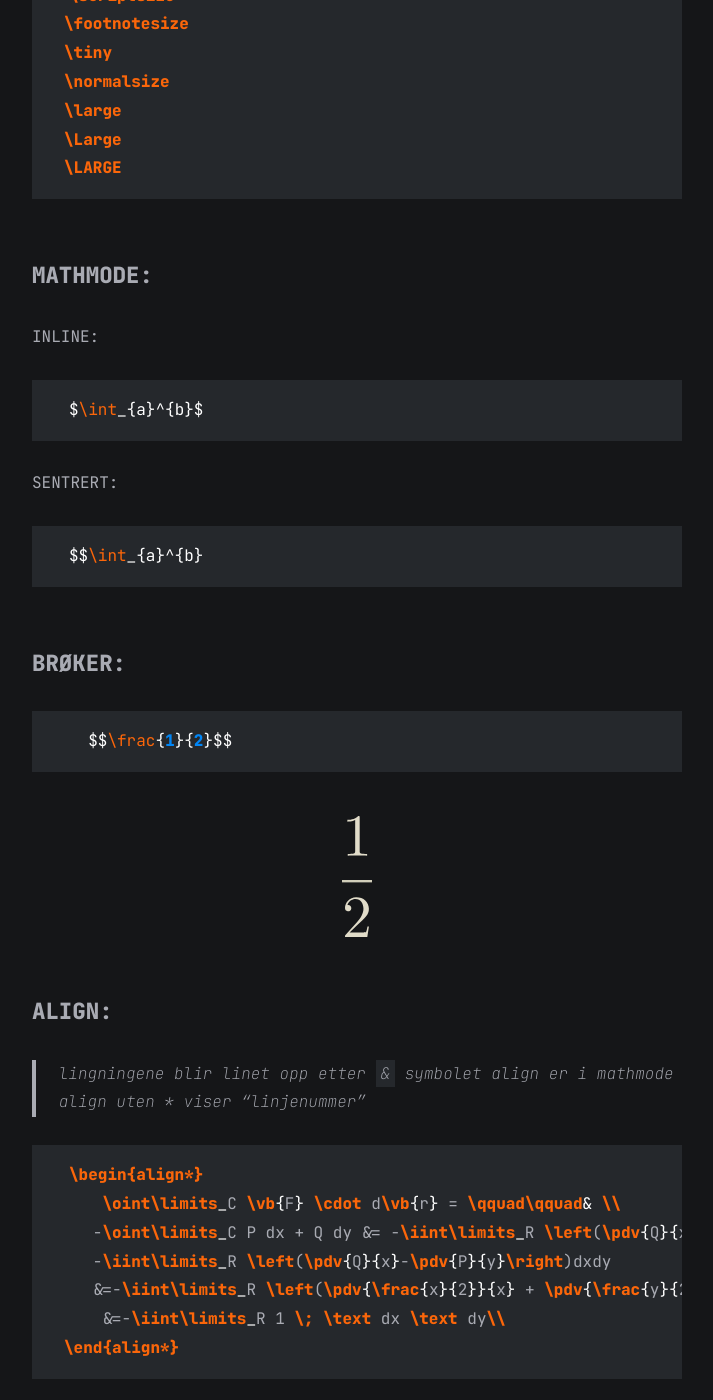
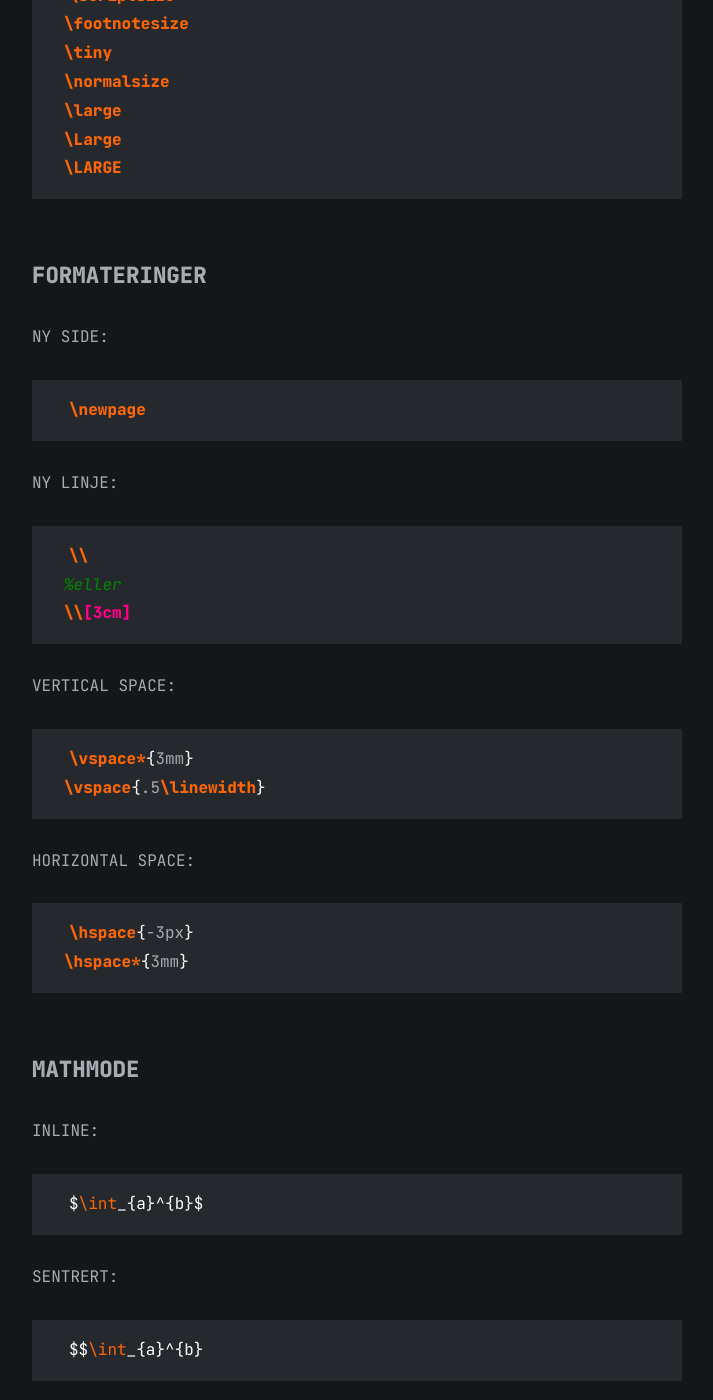
Before and after one commit to bragewiseth/LaTexCheatsheet, a Jekyll site: the page built from index.md, in a window 1280 px wide and 1400 px high, scrolled down 795 px. Shown: the whole window, without its empty margins (283-996 px from the left). Built offline with Jekyll 4.4.1, drawn with Linux system fonts in a browser that asks for light colours; some of the changed text lies outside the part shown.

Commit message:
ny index

```diff
--- a/index.md
+++ b/index.md
@@ -2,7 +2,7 @@
 layout: post
 ---
 
-#### FONT:
+#### FONT
 
 *Krever pakken `fontspec` og recipes satt til xelatex*
 
@@ -16,7 +16,7 @@ layout: post
 % \setmonofont[medium]{Jetbrains Mono}
 ~~~
 
-#### FONTSIZE:
+#### FONTSIZE
 
 ~~~ tex
 \scriptsize
@@ -28,7 +28,36 @@ layout: post
 \LARGE
 ~~~
 
-#### MATHMODE:
+#### FORMATERINGER
+
+NY SIDE:
+
+~~~ tex
+\newpage
+~~~
+
+NY LINJE:
+
+~~~ tex
+\\
+%eller
+\\[3cm]
+~~~
+
+VERTICAL SPACE:
+~~~ tex
+\vspace*{3mm}
+\vspace{.5\linewidth}
+~~~
+
+HORIZONTAL SPACE:
+
+~~~ tex
+\hspace{-3px}
+\hspace*{3mm}
+~~~
+
+#### MATHMODE
 
 INLINE:
 
@@ -42,7 +71,7 @@ SENTRERT:
 $$\int_{a}^{b}
 ~~~
 
-#### BRØKER:
+#### BRØKER
 
 ~~~ tex
   $$\frac{1}{2}$$
@@ -52,7 +81,7 @@ $$\int_{a}^{b}
   <img src="g19.svg" width="30"/>
 </div>
 
-#### ALIGN:
+#### ALIGN
 
 > lingningene blir linet opp etter `&` symbolet
 > *align* er i mathmode
```
